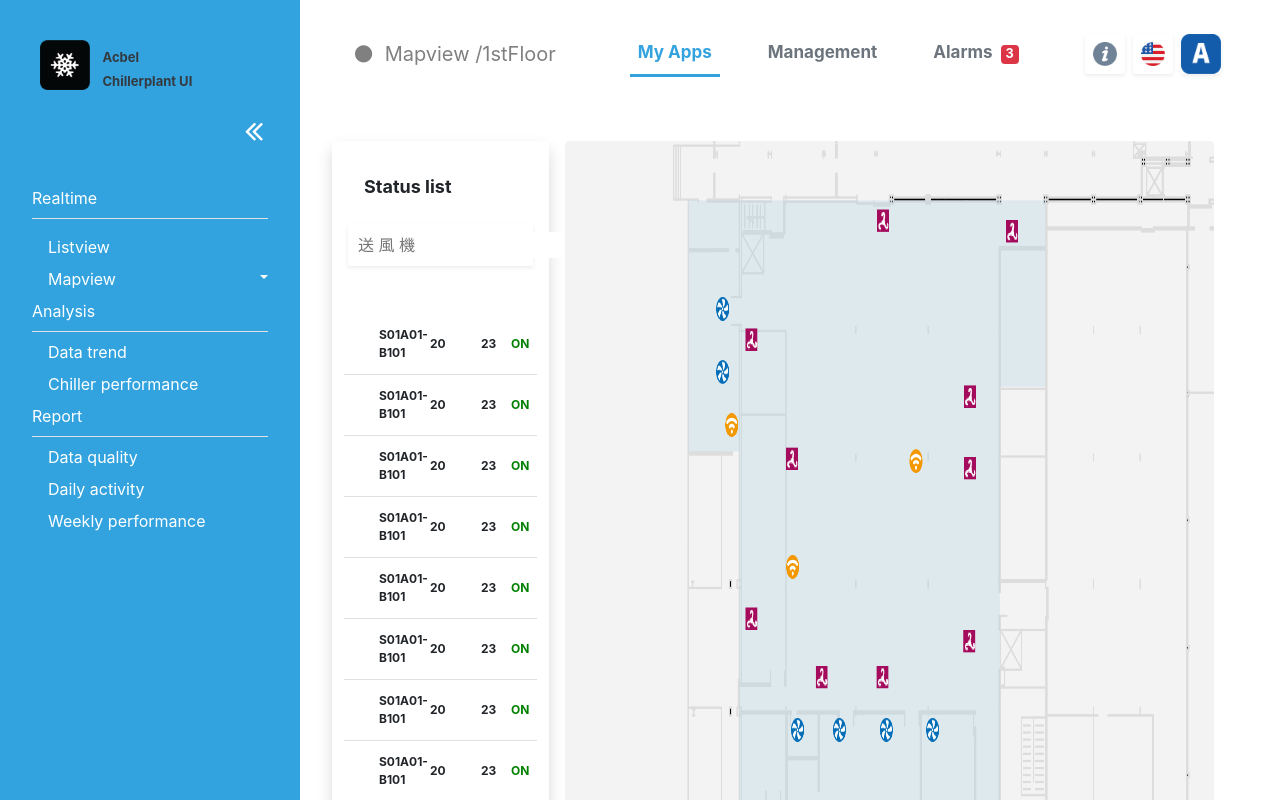
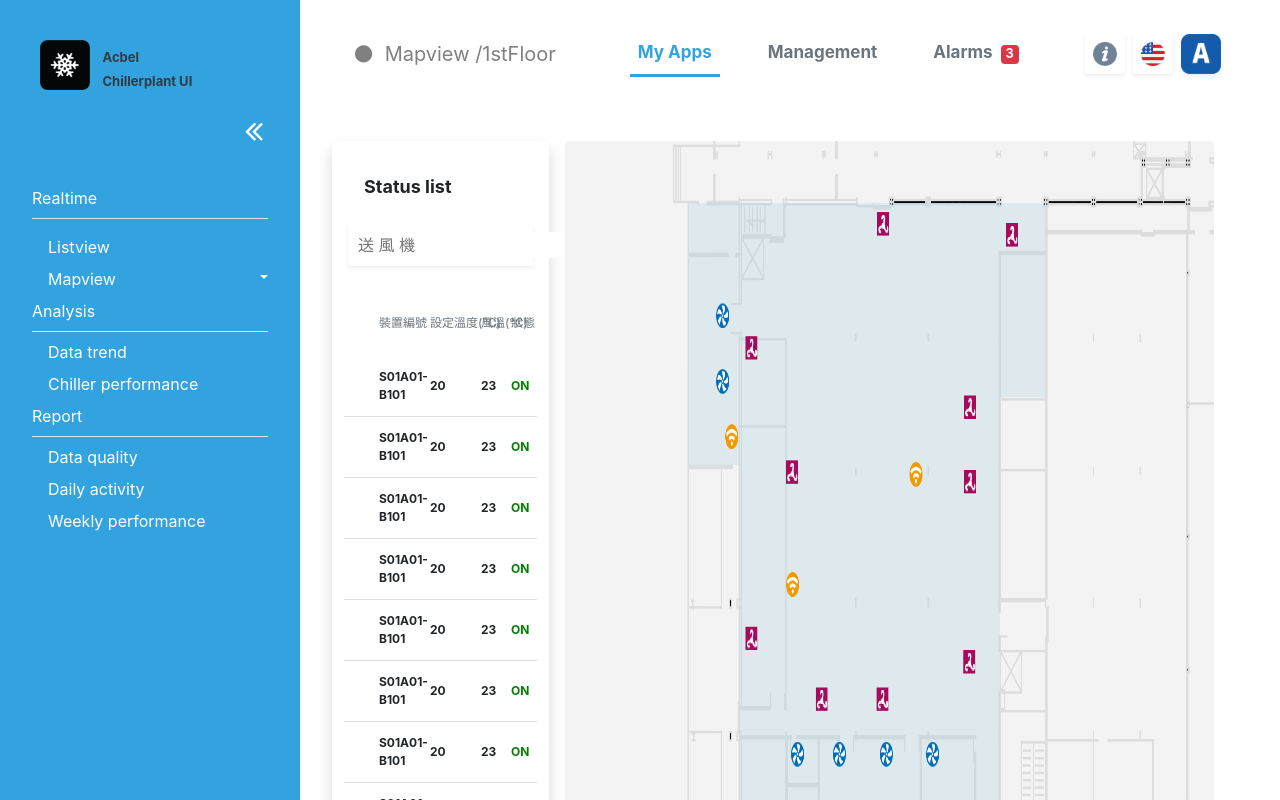
Before and after one commit to pyaemon/TaiWan-Centralized, a React (Create React App) app: page /1stFloor in a window 1280 px wide. Shown: the top 800 px of the page. Built offline with nearby package versions, Linux system fonts and the light colour scheme.

Commit message:
modify status list

```diff
--- a/src/Pages/ChillerPlant/List.js
+++ b/src/Pages/ChillerPlant/List.js
@@ -6,13 +6,18 @@ const StatusList = (props) => {
     return (
         <div className="w-100 ">
             <ul className="list-group shadow bg-white p-2">
-                <div className="p-4 font-weight-bold" style={{fontSize: Font.heading3}}>Status list</div>
+                <div className="p-4 font-weight-bold" style={{ fontSize: Font.heading3 }}>Status list</div>
                 <div className="mb-5 p-2 mx-2 shadow-sm ">
-                    <input type="text" placeholder="送 風 機" style={{border: 'none'}} />
+                    <input type="text" placeholder="送 風 機" style={{ border: 'none' }} />
                 </div>
-
+                <div className="mx-4 mb-4 d-flex flex-row justify-content-between align-items-center text-muted" style={{fontSize: Font.small,whiteSpace:'nowrap'}}>
+                    <div className="col-lg-4" >裝置編號</div>
+                    <div className="col-lg-4" >設定溫度(°C)</div>
+                    <div className="col-lg-2" >風溫(°C)</div>
+                    <div className="col-lg-2" >狀態</div>
+                </div>
                 {list.map((v, k) =>
-                    <li className="list-group-item mx-1 d-flex flex-row justify-content-between align-items-center font-weight-bold" style={{ fontSize: Font.small, borderTop: 'none', borderLeft: 'none', borderRight: 'none'}} key={k}>
+                    <li className="list-group-item mx-1 d-flex flex-row justify-content-between align-items-center font-weight-bold" style={{ fontSize: Font.small, borderTop: 'none', borderLeft: 'none', borderRight: 'none' }} key={k}>
                         <div className="col-lg-4">{v.name}</div>
                         <div className="col-lg-4">{v.n1}</div>
                         <div className="col-lg-2">{v.n2}</div>
```
